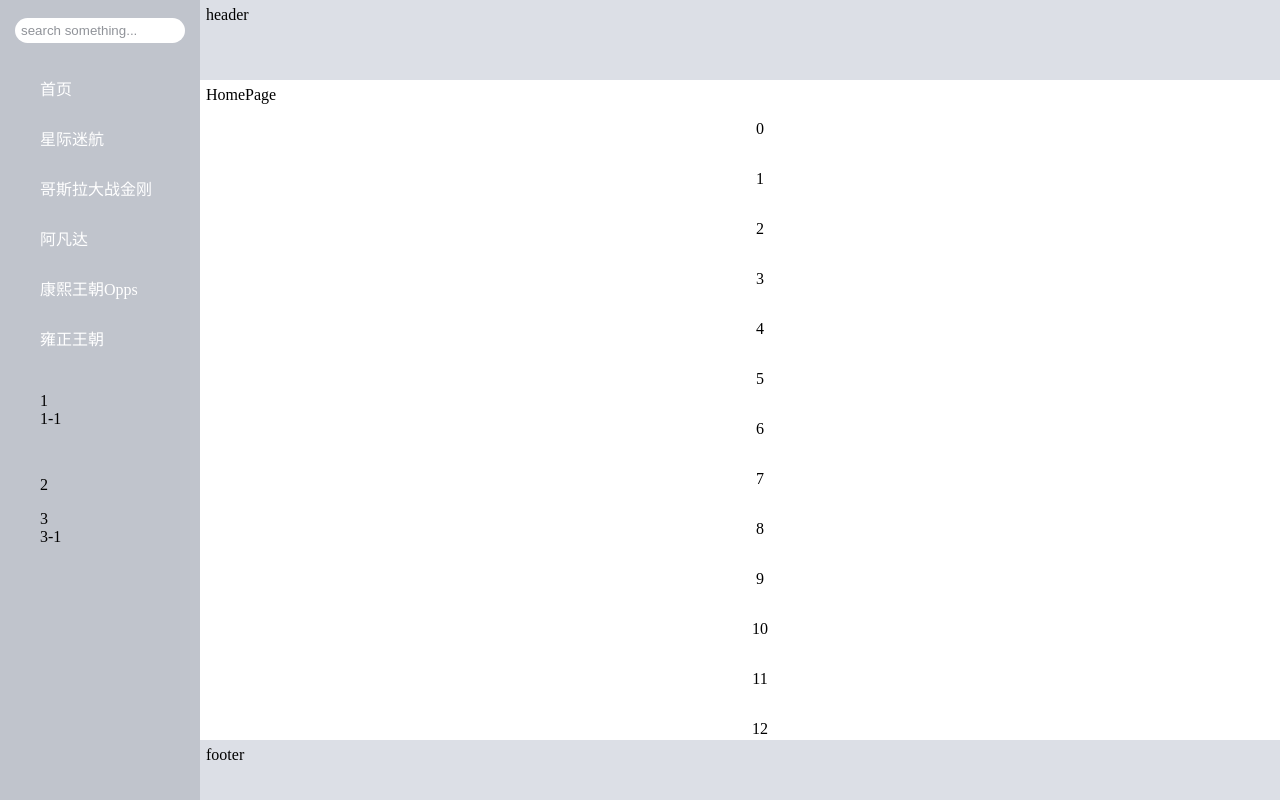
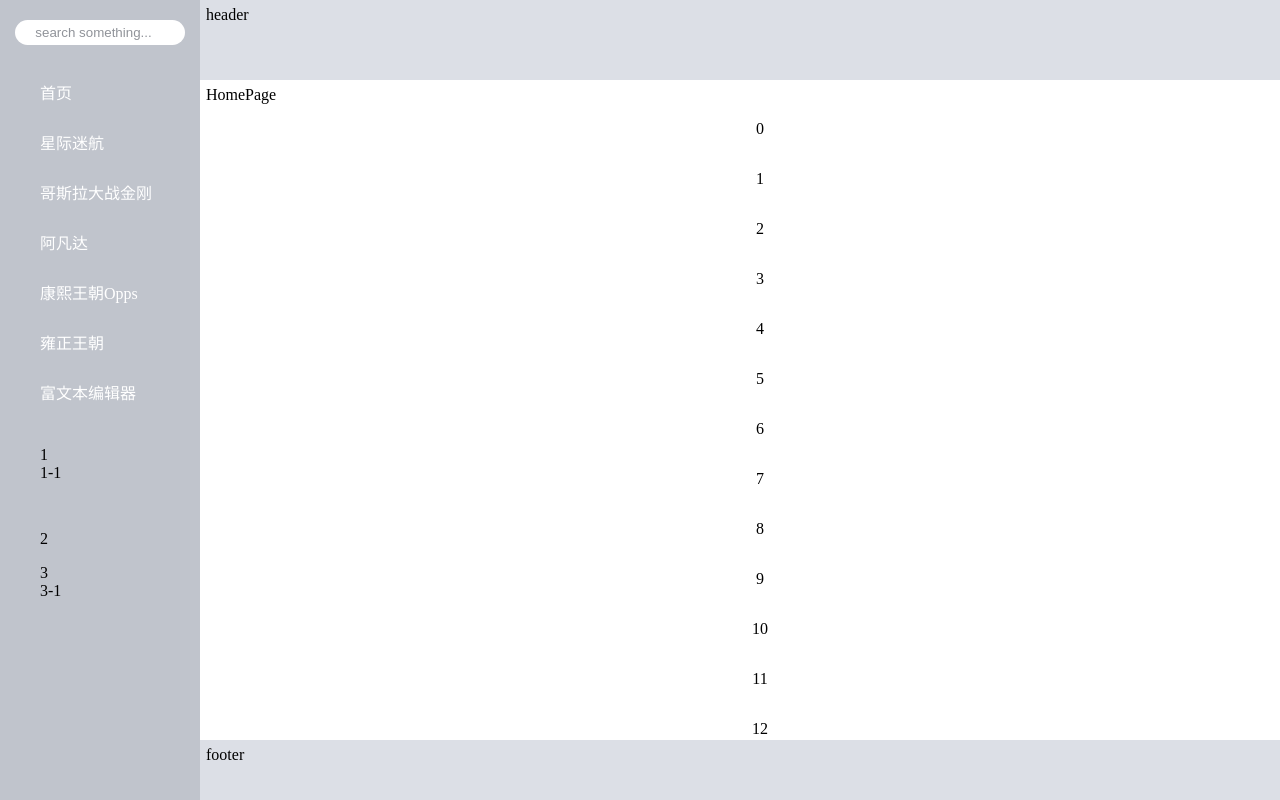
Before and after one commit to yangyunfu-ht/react-tr, a React (Vite) app: page / in a window 1280 px wide. Built offline with nearby package versions, Linux system fonts and the light colour scheme.

Commit message:
feat:添加富文本编辑器

```diff
--- a/index.html
+++ b/index.html
@@ -8,6 +8,9 @@
   <title>clound react</title>
 </head>
 <body>
+  <script>
+    const global = globalThis;
+  </script>
   <div id="root"></div>
   <script src="./src/main.tsx" type="module"></script>
 </body>
--- a/package.json
+++ b/package.json
@@ -12,6 +12,7 @@
   "devDependencies": {
     "@types/axios": "^0.14.0",
     "@types/clipboard": "^2.0.7",
+    "@types/draft-js": "^0.11.10",
     "@types/express": "^4.17.17",
     "@types/jquery": "^3.5.16",
     "@types/node": "^18.14.1",
@@ -22,12 +23,14 @@
     "@vitejs/plugin-react-refresh": "^1.3.6",
     "typescript": "^4.9.5",
     "vite": "^4.1.4",
-    "vite-plugin-cdn-import": "^0.3.5"
+    "vite-plugin-cdn": "^1.0.0-beta.3"
   },
   "dependencies": {
     "@reduxjs/toolkit": "^1.9.3",
+    "@vitejs/plugin-react": "^3.1.0",
     "axios": "^1.3.4",
     "clipboard": "^2.0.11",
+    "draft-js": "^0.11.7",
     "express": "^4.18.2",
     "react": "^18.2.0",
     "react-dom": "^18.2.0",
--- a/src/Layout/AppLayout.css
+++ b/src/Layout/AppLayout.css
@@ -32,7 +32,7 @@ ul li a {
 }
 
 .searchInput {
-  height: 60px;
+  height: 64px;
   display: flex;
   justify-content: center;
   align-items: center;
@@ -49,4 +49,5 @@ ul li a {
 
 .searchInput input::placeholder {
   color: #909399;
+  text-align: center;
 }
--- a/src/Layout/component/AppAside.tsx
+++ b/src/Layout/component/AppAside.tsx
@@ -41,6 +41,11 @@ const AppRouterList: Array<AppRouterList> = [
     path: '/opps',
     name: '雍正王朝',
     author: true,
+  },
+  {
+    path: '/editor',
+    name: '富文本编辑器',
+    author: true,
   }
 ]
 
--- a/src/router/index.tsx
+++ b/src/router/index.tsx
@@ -9,6 +9,7 @@ const PageTwo = lazy(() => import('@/views/PageTwo'))
 const PageThree = lazy(() => import('@/views/PageThree'))
 const PageFour = lazy(() => import('@/views/PageFour'))
 const Opps = lazy(() => import('@/views/Opps'))
+const FullEditor = lazy(() => import('@/views/FullEditor'))
 
 const Loading = () => {
   return <div>loadig....</div>
@@ -36,6 +37,18 @@ const routesRecord = [
         path: '',
         element: <Suspense fallback={<Loading />}>
           <Login />
+        </Suspense>
+      }
+    ]
+  },
+  {
+    path: '/editor',
+    element: <AppLayout />,
+    children: [
+      {
+        path: '',
+        element: <Suspense fallback={<Loading />}>
+          <FullEditor />
         </Suspense>
       }
     ]
--- /dev/null
+++ b/src/views/FullEditor.tsx
@@ -0,0 +1,21 @@
+import React, { useEffect, useState } from 'react'
+import ReactDOM from 'react-dom'
+import { Editor, EditorState } from 'draft-js'
+import 'draft-js/dist/Draft.css';
+
+const FullEditor = () => {
+  const [editorState, setEditorState] = useState(() => EditorState.createEmpty())
+
+  useEffect(() => {
+    // console.log(editorState)
+  }, [editorState])
+
+  return (
+    // <div>
+    //   <h2 style={{ color: 'pink' }}>富文本编辑器</h2>
+      <Editor editorState={editorState} onChange={setEditorState}></Editor>
+    // </div>
+  )
+}
+
+export default FullEditor
--- a/vite.config.ts
+++ b/vite.config.ts
@@ -1,29 +1,29 @@
 import { defineConfig } from 'vite';
+import react from '@vitejs/plugin-react'
 import path from 'path';
-// import importToCDN from 'vite-plugin-cdn-import';
+// import VitePluginCdnOptions from 'vite-plugin-cdn';
 
 export default defineConfig({
   base: './',
   plugins: [
-    // importToCDN({
+    react(),
+    // VitePluginCdnOptions({
+    //   esm: true,
     //   modules: [
     //     {
     //       name: 'react',
-    //       var: 'React',
-    //       path: 'https://cdn.jsdelivr.net/npm/react@18.2.0/umd/react.production.min.js'
+    //       url: 'https://cdn.jsdelivr.net/npm/react@18.2.0/umd/react.production.min.js'
     //     },
     //     {
     //       name: 'react-dom',
-    //       var: 'ReactDOM',
-    //       path: 'https://cdn.jsdelivr.net/npm/react-dom@18.2.0/index.min.js'
+    //       url: 'https://cdn.jsdelivr.net/npm/react-dom@18.2.0/index.min.js'
     //     },
     //     {
     //       name: 'react-router-dom',
-    //       var: 'ReactRouterDom',
-    //       path: 'https://cdn.jsdelivr.net/npm/react-router-dom@6.8.2/dist/umd/react-router-dom.production.min.js'
-    //     },
-    //   ],
-    // }),
+    //       url: 'https://cdn.jsdelivr.net/npm/react-router-dom@6.8.2/dist/umd/react-router-dom.production.min.js'
+    //     }
+    //   ]
+    // })
   ],
   resolve: {
     alias: {
```
Also changed, not shown: src/utils/useScript.ts (+5 -5 lines).
